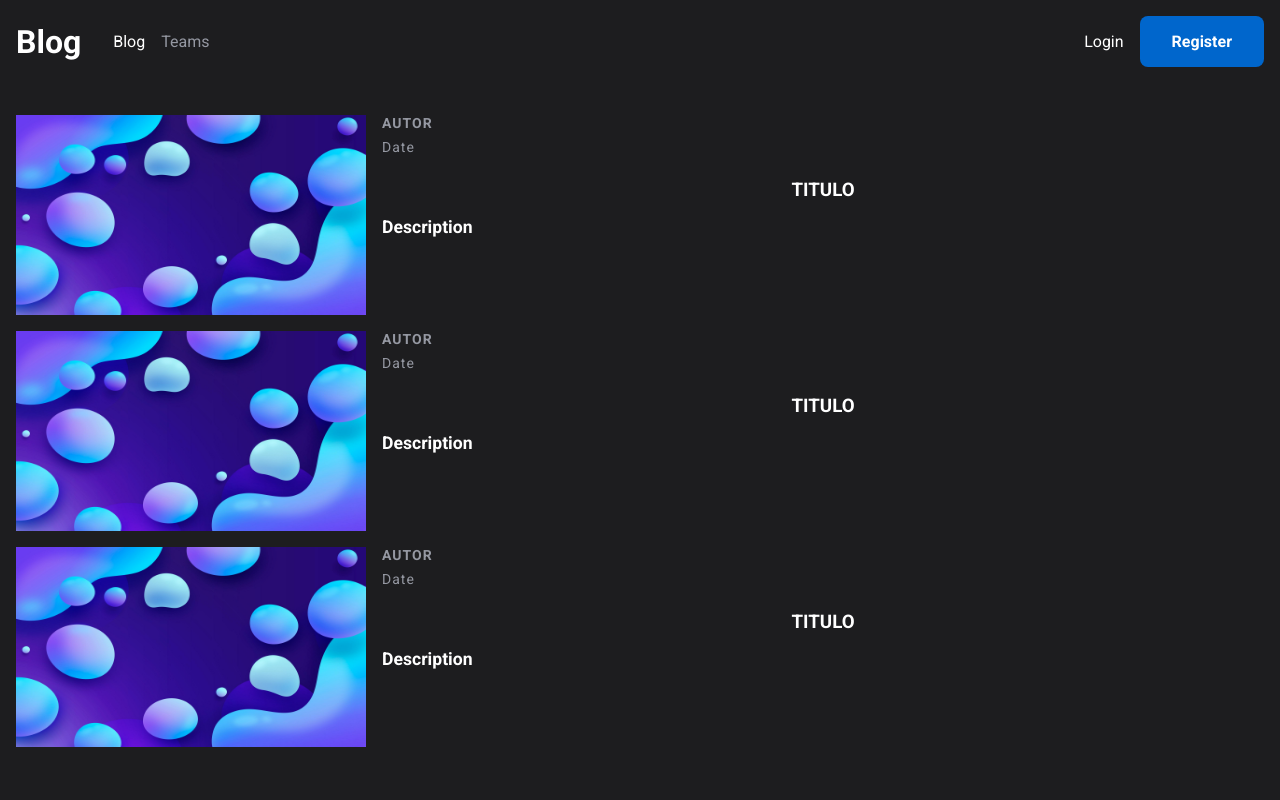
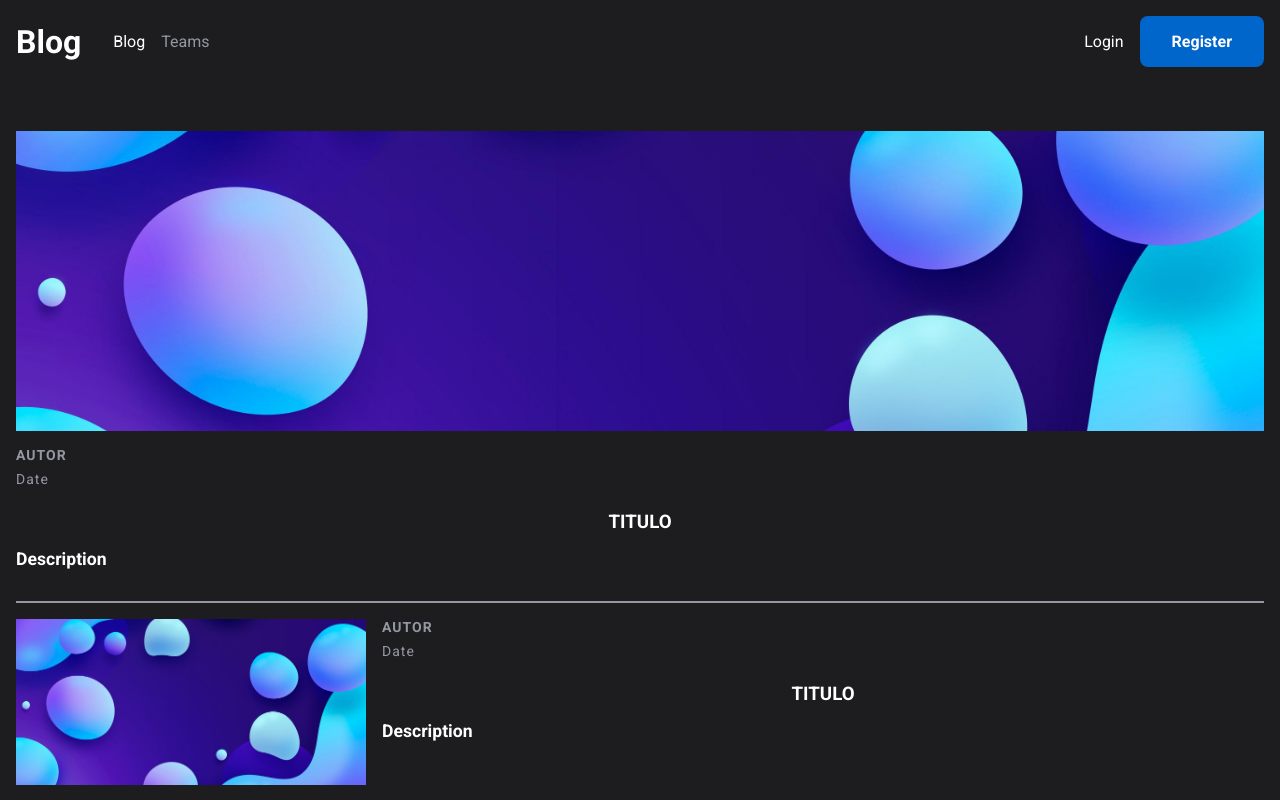
Before and after one commit to enzobocalon/nextjs-blog, a Next.js app: page / in a window 1280 px wide. Shown: the top 800 px of the page. Built offline with nearby package versions, Linux system fonts and the light colour scheme.

Commit message:
feat: added major article and fixed images height issues

```diff
--- a/src/components/Article/styles.ts
+++ b/src/components/Article/styles.ts
@@ -9,9 +9,20 @@ export const ArticleContainer = styled.article<Props>`
   max-height: 200px;
   margin-block: 1rem;
   gap: 1rem;
+  border-top: 2px solid ${({theme}) => theme.lightGray};
+  padding-block: 1rem;
   overflow: hidden;
 
-  ${({})}
+  ${({major}) => major && css`
+    width: 100%;
+    max-height: max-content;
+    flex-direction: column;
+    border-top: none;
+    ${ImageContainer} {
+      height: 300px;
+      max-width: 100%;
+    }
+  `}
 `;
 
 export const ImageContainer = styled.div`
@@ -19,6 +30,7 @@ export const ImageContainer = styled.div`
   img {
     width: 100%;
     height: 100%;
+    object-fit: cover;
   }
 `;
 
```
